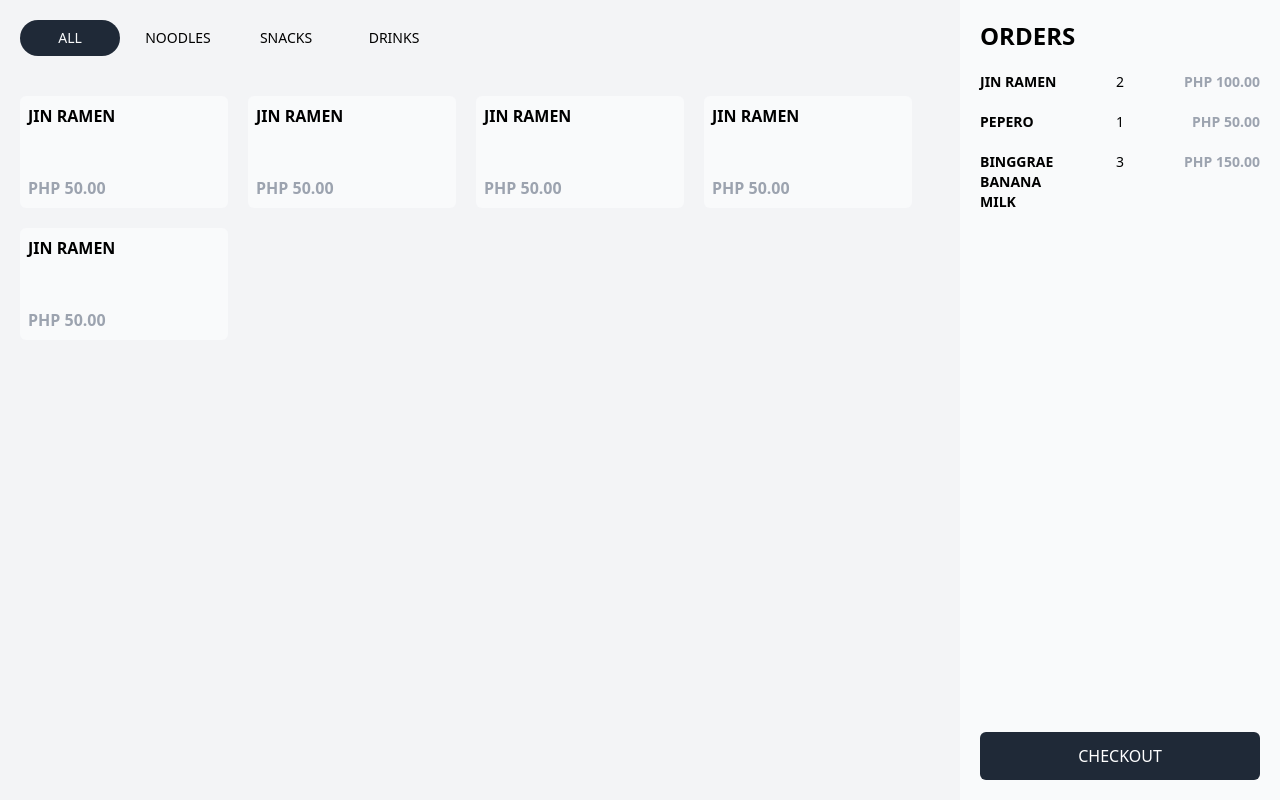
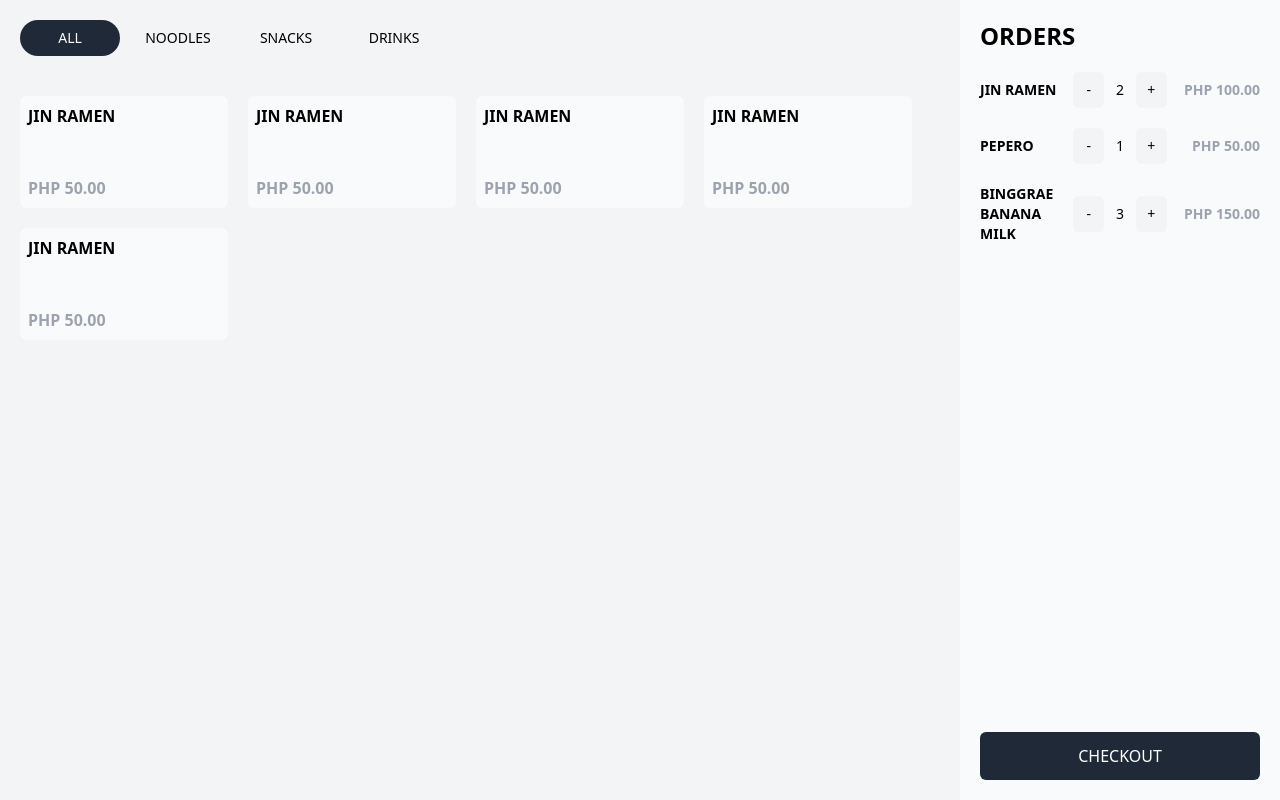
Before and after one commit to cieralteir/vue3-pos, a Vue app: page / in a window 1280 px wide. Built offline with nearby package versions, Linux system fonts and the light colour scheme.

Commit message:
Playing with tailwind

```diff
--- a/src/views/products/index.vue
+++ b/src/views/products/index.vue
@@ -28,24 +28,30 @@
     <div class="flex flex-col h-screen w-1/4 bg-gray-50 p-5">
       <h2 class="font-bold text-2xl mb-5">ORDERS</h2>
       <div class="grow flex flex-col gap-5">
-        <div class="grid grid-cols-3 w-full text-sm">
+        <div class="grid grid-cols-3 items-center w-full text-sm">
           <p class="font-bold">JIN RAMEN</p>
-          <div class="flex justify-center">
+          <div class="flex gap-3 items-center justify-center">
+            <button class="bg-gray-100 p-2 w-9 h-9 rounded-md">-</button>
             <p>2</p>
+            <button class="bg-gray-100 p-2 w-9 h-9 rounded-md">+</button>
           </div>
           <p class="font-bold text-gray-400 text-right">PHP 100.00</p>
         </div>
-        <div class="grid grid-cols-3 w-full text-sm">
+        <div class="grid grid-cols-3 items-center w-full text-sm">
           <p class="font-bold">PEPERO</p>
-          <div class="flex justify-center">
+          <div class="flex gap-3 items-center justify-center">
+            <button class="bg-gray-100 p-2 w-9 h-9 rounded-md">-</button>
             <p>1</p>
+            <button class="bg-gray-100 p-2 w-9 h-9 rounded-md">+</button>
           </div>
           <p class="font-bold text-gray-400 text-right">PHP 50.00</p>
         </div>
-        <div class="grid grid-cols-3 w-full text-sm">
+        <div class="grid grid-cols-3 items-center w-full text-sm">
           <p class="font-bold">BINGGRAE BANANA MILK</p>
-          <div class="flex justify-center">
+          <div class="flex gap-3 items-center justify-center">
+            <button class="bg-gray-100 p-2 w-9 h-9 rounded-md">-</button>
             <p>3</p>
+            <button class="bg-gray-100 p-2 w-9 h-9 rounded-md">+</button>
           </div>
           <p class="font-bold text-gray-400 text-right">PHP 150.00</p>
         </div>
```
